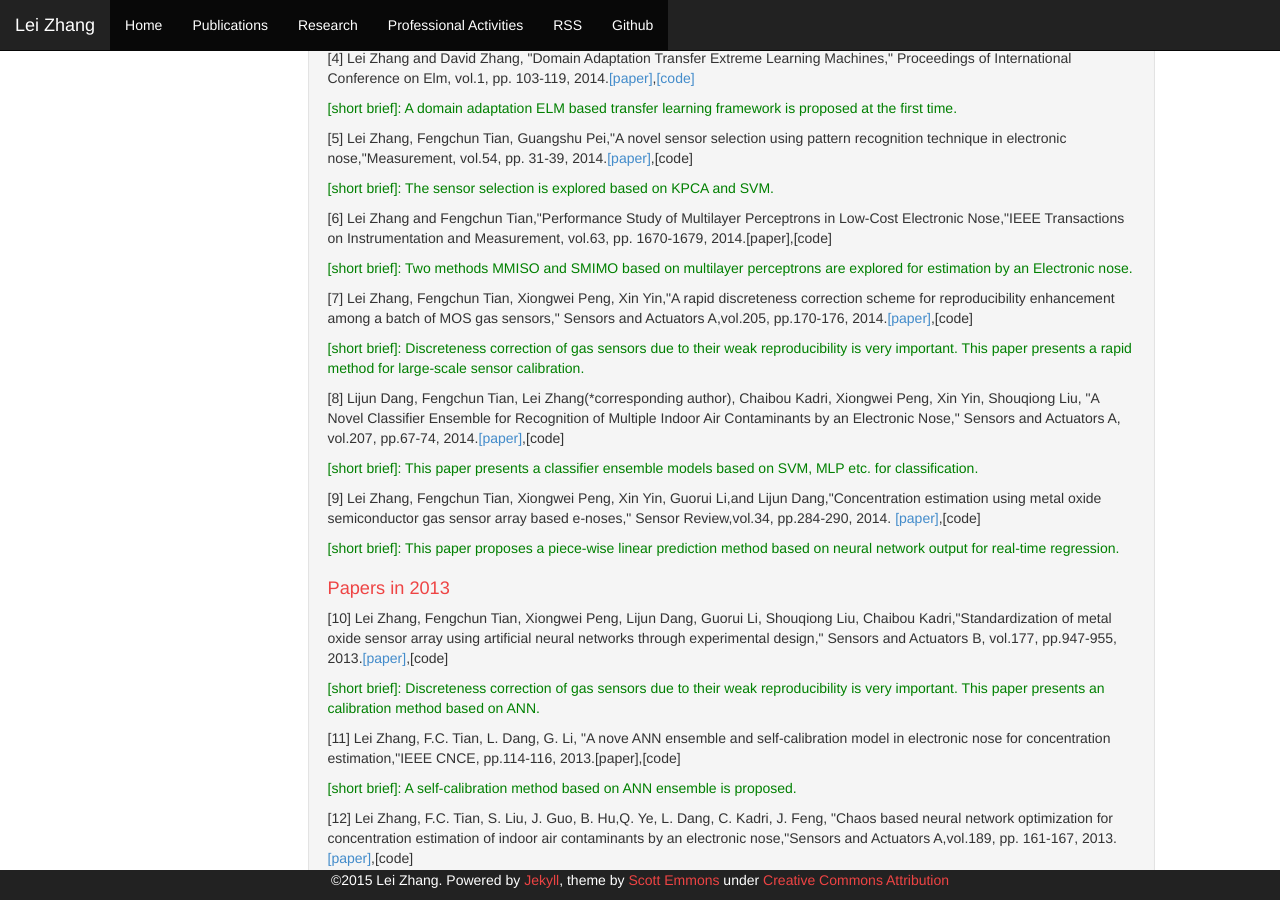
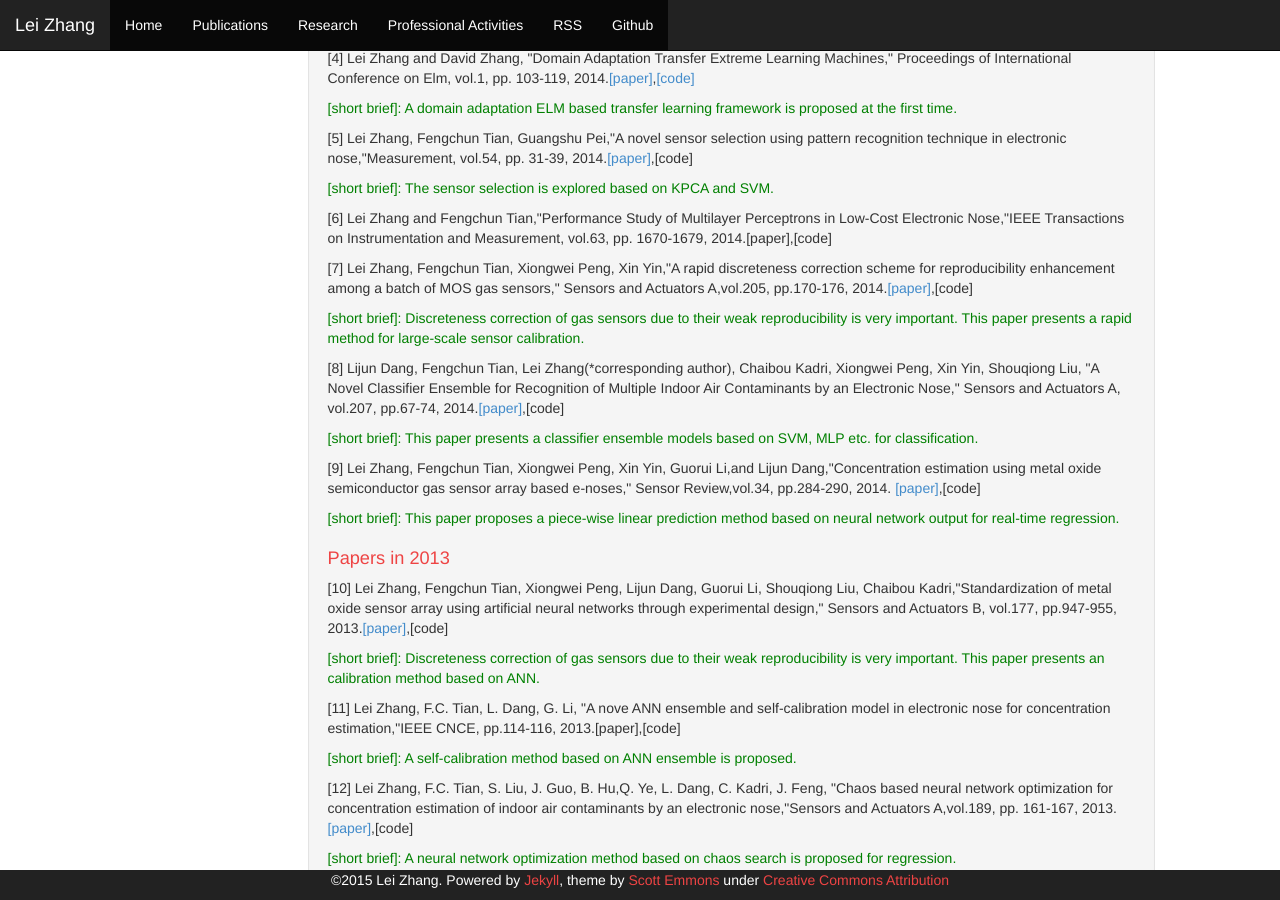
Before and after one commit to DrLeiZhang/website, a Jekyll site: the page built from publications.html, in a window 1280 px wide and 900 px high, scrolled down 725 px. Built offline with Jekyll 4.4.1, drawn with Linux system fonts in a browser that asks for light colours; Markdown is read by kramdown in place of the engine named in the settings.

Commit message:
Update
Signed-off-by: leizhang@cqu.edu.cn <leizhang@cqu.edu.cn>

```diff
--- a/publications.html
+++ b/publications.html
@@ -31,7 +31,6 @@
 <p style="color:green;">[short brief]: The sensor selection is explored based on KPCA and SVM.</p>
 
 <p>[6] Lei Zhang and Fengchun Tian,"Performance Study of Multilayer Perceptrons in Low-Cost Electronic Nose,"IEEE Transactions on Instrumentation and Measurement, vol.63, pp. 1670-1679, 2014.[paper],[code]</p>
-<p style="color:green;">[short brief]: Two methods MMISO and SMIMO based on multilayer perceptrons are explored for estimation by an Electronic nose.</p>
 
 <p>[7] Lei Zhang, Fengchun Tian, Xiongwei Peng, Xin Yin,"A rapid discreteness correction scheme for reproducibility enhancement among a batch of MOS gas sensors," Sensors and Actuators A,vol.205, pp.170-176, 2014.<a href="resources/Rapid discreteness calibration.pdf">[paper]</a>,[code]</p>
 <p style="color:green;">[short brief]: Discreteness correction of gas sensors due to their weak reproducibility is very important. This paper presents a rapid method for large-scale sensor calibration.</p>
```
